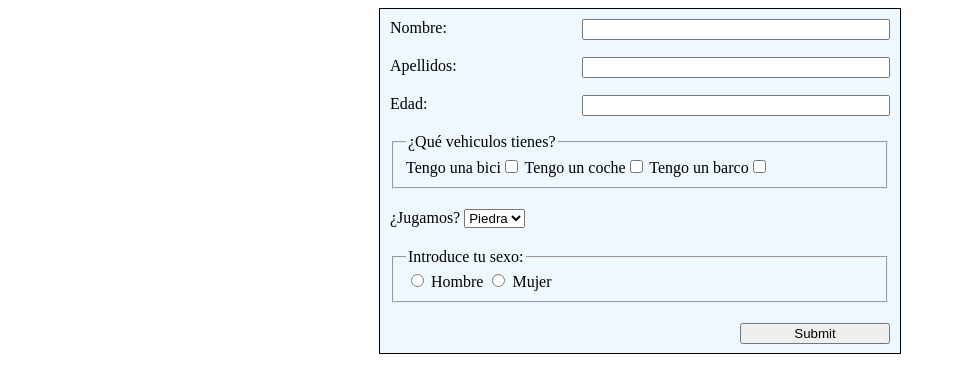
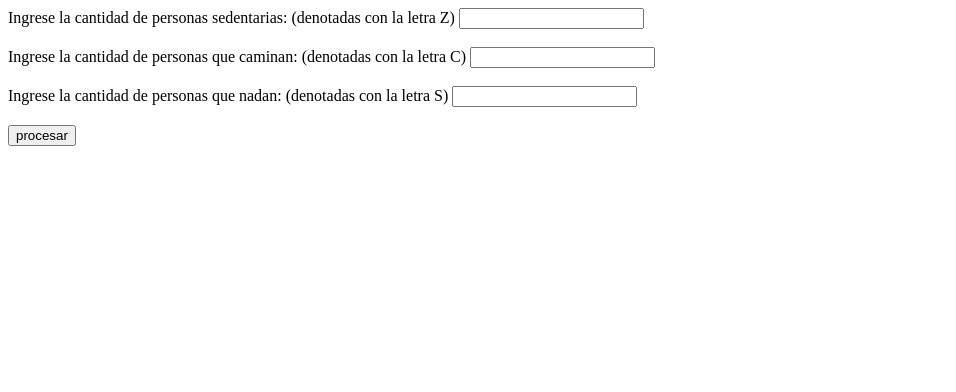
Before and after one commit to RubenDmon/RubenDmon.github.io, a plain HTML site: page index.html in a window 1280 px wide. Shown: the whole page, without its empty margins (0-956 px from the left). Drawn offline with Linux system fonts and the light colour scheme.

Commit message:
primercambio con logica

```diff
--- a/index.html
+++ b/index.html
@@ -1,71 +1,19 @@
 <!DOCTYPE html>
-<html lang="es">
+<html>
 <head>
-    <meta charset="UTF-8">
-    <meta name="viewport" content="width=device-width, initial-scale=1.0">
-    <title>Document</title>
-    <link rel="stylesheet" href="style2.css">
-    <style>
-        .wrapper{
-            max-width:500px;
-            margin: auto;
-            background-color: aliceblue;
-            padding: 10px;
-            border:1px solid #000;
-        }
-
-        label .left{
-            float: left;
-        }
-
-        input[type=text], input[type=number]{
-            float: right;
-            width: 300px;
-        }
-        .clear{
-            clear: both;
-        }
-
-        .clear, fieldset, input[type=submit], label[for=ejemplo], select{
-            margin-bottom: 20px;
-        }
-        input[type=submit]{
-            float: right;
-            margin-bottom: 20px;
-            width: 150px;
-        }
-
-    </style>
+  <title>Suma de Edades</title>
 </head>
 <body>
-    <div class="wrapper">
-        <form action="./form-result.php" method="POST" target="_self">
-                        <div class="clear"><label for="nombre" class="left">Nombre:</label><input type="text" name="nombre"></div>
-                        <div class="clear"><label for="apellidos" class="left">Apellidos:</label><input type="text" name="apellidos"></div>
-                        <div class="clear"><label for="edad" class="left">Edad:</label><input type="number" name="edad"></div>
-
-                        <fieldset><!--Indica que vamos a -->
-                            <legend>¿Qué vehiculos tienes?</legend><!-- Nos permite añadir un título sobre el borde del formulario-->
-                            <label for="vehiculo1">Tengo una bici</label><input type="checkbox" id="vehiculo1" name="vehiculo1" value="bici">
-                            <label for="vehiculo2">Tengo un coche</label><input type="checkbox" id="vehiculo2" name="vehiculo2" value="coche">
-                            <label for="vehiculo3">Tengo un barco</label><input type="checkbox" id="vehiculo3" name="vehiculo3" value="barco">
-                        </fieldset>
-                        <label for="ejemplo">¿Jugamos?</label>
-                        <select name="ejemplo">
-                            <option value="piedra">Piedra</option>
-                            <option value="papel">Papel</option>
-                            <option value="tijera">Tijera</option>
-                        </select>
-                        <fieldset>
-                            <legend>Introduce tu sexo:</legend>
-                            <input type="radio" id="hombre" name="sexo" value="hombre">
-                            <label for="male">Hombre</label>
-                            <input type="radio" id="mujer" name="sexo" value="mujer">
-                            <label for="female">Mujer</label>
-                        </fieldset>
-                        <div class="clear"><input type="submit" value="Submit"></div>
-            </fieldset>
-        </form>
-    </div>
+  <form>
+    <label>Ingrese la cantidad de personas sedentarias: (denotadas con la letra Z)</label>
+    <input type="number" id="z"><br><br>
+    <label>Ingrese la cantidad de personas que caminan: (denotadas con la letra C)</label>
+    <input type="number" id="c"><br><br>
+    <label>Ingrese la cantidad de personas que nadan: (denotadas con la letra S)</label>
+    <input type="number" id="s"><br><br>
+    <button type="button" onclick="init()">procesar</button>
+  </form>
+  <p id="resultado"></p>
+  <script src="script.js"></script>
 </body>
 </html>
--- /dev/null
+++ b/script.js
@@ -0,0 +1,212 @@
+function init() {
+    var za = [];
+    var ca = [];
+    var sa = [];
+
+    var conjsinmed = [];
+    var conjunion = [];
+    var conjinterseccion;
+
+    za=ponercat(za,document.getElementById("z").value,"z");
+    ca=ponercat(ca,document.getElementById("c").value,"c");
+    sa=ponercat(sa,document.getElementById("s").value,"s");
+
+
+    resultado="El conjunto con todos los casos es: "
+    resultado+=conjuntog(za,ca,sa);
+
+
+//poner lo en lo de union
+    conjsinmed=grupoA(za,sa,ca);
+
+    resultado+="<br>El conjunto de personas sin medicamento es: ";
+    resultado+="{ ";
+    for (let i = 0; i < conjsinmed.length; i++) {
+        resultado+=(conjsinmed[i].ejercicio + conjsinmed[i].sal + conjsinmed[i].medicamento + ",")
+      }
+      resultado+=" }";
+
+      resultado+="<br>El conjunto de personas caminantes es: ";
+    resultado+="{ ";
+    for (let i = 0; i < ca.length; i++) {
+        resultado+=(ca[i].ejercicio + ca[i].sal + ca[i].medicamento + ",")
+      }
+      resultado+=" }";
+
+      conjunion=union(conjsinmed,ca);
+
+
+
+      resultado+="<br>El conjunto union es: ";
+    resultado+="{ ";
+    for (let i = 0; i < conjunion.length; i++) {
+        resultado+=(conjunion[i].ejercicio + conjunion[i].sal + conjunion[i].medicamento + ",")
+      }
+      resultado+=" }";
+
+      conjinterseccion=interseccion(conjsinmed,ca);
+
+      resultado+="<br>El conjunto interseccion es: ";
+    resultado+="{ ";
+
+        resultado+=conjinterseccion;
+
+      resultado+=" }";
+    document.getElementById("resultado").innerHTML =  resultado;
+  }
+
+  function ponercat(c, cant, cat) {
+    let flag = true;
+    for (let i = 0; i < cant; i++) {
+      c[i] = {
+        ejercicio: cat,
+        sal: "",
+        medicamento:""
+      };
+    }
+    for (let i = 0; i < cant; i++) {
+      c[i].ejercicio = cat;
+      if (i % 2 == 0) {
+        c[i].sal = "y";
+      } else {
+        c[i].sal = "n";
+      }
+
+      if (i % 2 == 0) {
+        if (cat === "z" && c[i].sal === "y") {
+          if (flag) {
+            c[i].medicamento = "m";
+            flag = false;
+          } else {
+            c[i].medicamento = "f";
+            flag = true;
+          }
+        } else {
+          c[i].medicamento = "f";
+        }
+      } else {
+        c[i].medicamento = "f";
+      }
+    }
+
+    return c;
+  }
+
+  function conjuntog(z,s,c){
+    let str = "{ ";
+    for (let i = 0; i < z.length; i++) {
+        str+=(z[i].ejercicio + z[i].sal + z[i].medicamento + ",");
+    }
+    for (let i = 0; i < s.length; i++) {
+        str+=(s[i].ejercicio + s[i].sal + s[i].medicamento + ",");
+    }
+    for (let i = 0; i < c.length; i++) {
+        str+=(c[i].ejercicio + c[i].sal + c[i].medicamento + ",");
+    }
+    str+=(" }");
+    return str;
+  }
+
+
+  function grupoA(z,s,c) {
+    var str = [];
+    var cont=0;
+      for (let i = 0; i < z.length; i++) {
+        if (z[i].medicamento === "f") {
+            str[cont] = {
+                ejercicio: "z",
+                sal: z[i].sal,
+                medicamento:"f"
+              };
+              cont++;
+
+        }
+    }
+    for (let i = 0; i < s.length; i++) {
+        if (s[i].medicamento === "f") {
+            str[cont] = {
+                ejercicio: "s",
+                sal: s[i].sal,
+                medicamento:"f"
+              };
+              cont++;
+
+
+        }
+    }
+    for (let i = 0; i < c.length; i++) {
+        if (c[i].medicamento === "f") {
+            str[cont] = {
+                ejercicio: "c",
+                sal: c[i].sal,
+                medicamento:"f"
+              };
+              cont++;
+
+
+        }
+    }
+    return str;
+  }
+  function union(a,b){
+    var str = [];
+    var cont=0;
+    var string="";
+    var aux="";
+    for (let i = 0; i < a.length; i++) {
+        aux=a[i].ejercicio+a[i].sal+a[i].medicamento;
+        if(string.includes(aux)===false){
+str[cont] = {
+                ejercicio: a[i].ejercicio,
+                sal: a[i].sal,
+                medicamento:a[i].medicamento
+              }
+              cont++;
+               string+=a[i].ejercicio+a[i].sal+a[i].medicamento+" ";
+        }
+
+
+    }
+    for (let i = 0; i < b.length; i++) {
+        aux=a[i].ejercicio+a[i].sal+a[i].medicamento;
+        if(string.includes(aux)===false){
+          str[cont] = {
+            ejercicio: b[i].ejercicio,
+            sal: b[i].sal,
+            medicamento:b[i].medicamento
+          }
+          cont++;
+          string+=b[i].ejercicio+b[i].sal+b[i].medicamento+" ";
+        }
+
+
+
+    }
+
+    return str;
+  }
+
+  ///hacerle lo de la interseccion con b
+  function interseccion(a,b){
+    var str= "";
+    var cont=0;
+    var stringa="";
+    var stringb="";
+    var aux="";
+    for (let i = 0; i < a.length; i++) {
+        stringa+=a[i].ejercicio+a[i].sal+a[i].medicamento+" ";
+    }
+    /*for (let i = 0; i < b.length; i++) {
+          stringb+=b[i].ejercicio+b[i].sal+b[i].medicamento+" ";
+
+    }*/
+    for (let j = 0; j < b.length; j++) {
+            aux=b[j].ejercicio+b[j].sal+b[j].medicamento;
+            if(stringa.includes(aux)){
+                str+=(aux +" ,");
+            }
+    }
+
+
+    return str;
+  }
```
